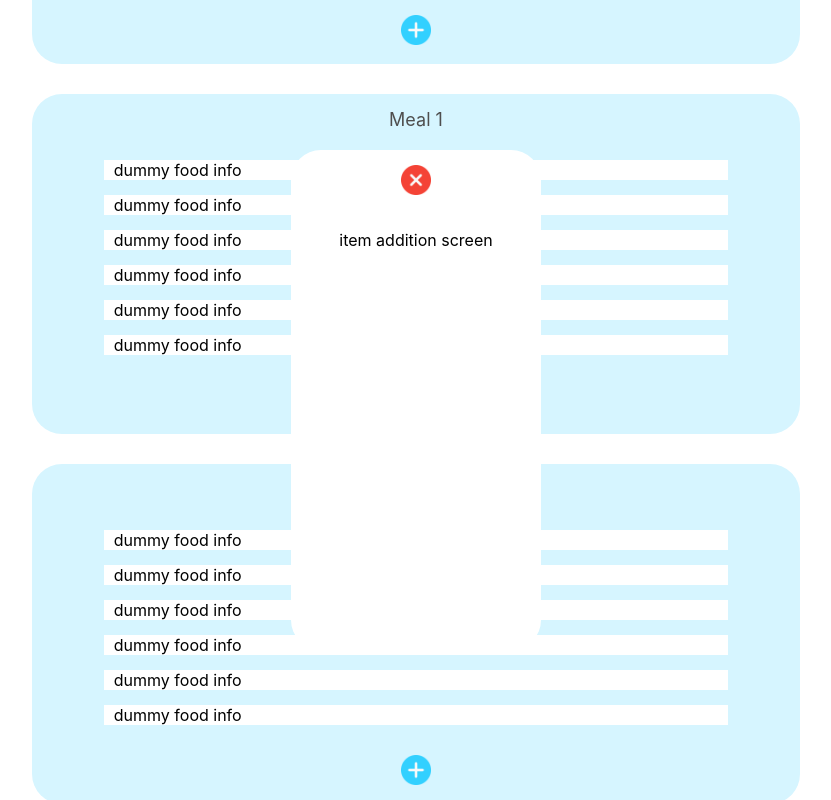
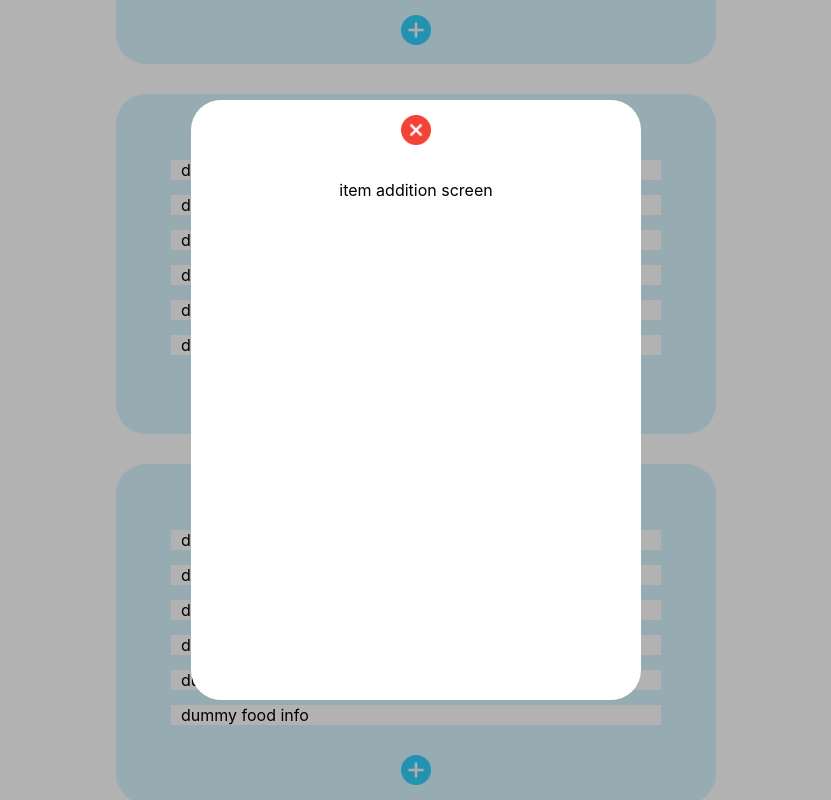
Before and after one commit to emmanuelrocha001/food-tracker, a React (Create React App) app: page / in a window 1280 px wide. Both pictures are taken after a click on the picture 640 px from the left and 1343 px from the top of the page. Shown: the part 943-1743 px from the top of the page, without its empty margins (224-1055 px from the left). Built offline with nearby package versions, Linux system fonts and the light colour scheme.

Commit message:
item selection screen improved

```diff
--- a/src/App.css
+++ b/src/App.css
@@ -1,5 +1,5 @@
 .App {
-  background: green;
+  background: #FEFEFE;
   margin: none;
   padding: none;
   width: 100%;
@@ -10,9 +10,27 @@
   display: block;
   align-items: center;
   justify-content: center;
+
 }
 
+html {
+  margin: none;
+  padding-bottom: -30px;
+  margin-bottom: -30px;
+  background: #FEFEFE;
+}
+
+.LightContainer {
+  background: #FEFEFE;
+}
+.ContainerDark {
+  background: #FEFEFE;
+  filter: brightness(70%);
+}
+
+
 .Header{
+  background: #FEFEFE;
   padding-top: 20px;
   padding-bottom: 20px;
   z-index: 50;
@@ -44,14 +62,25 @@ h1 {
   /* background: red; */
   color: #35CFFF;
   font-size: medium;
+  background: #FEFEFE;
+
 }
 
 .Body {
+  /* background: red; */
+  background: #FEFEFE;
   width: 100%;
   /* background: purple; */
 }
 
+.BodyDark {
+  filter: brightness(0%);
+  background: red;
+}
+
 .DateContainer {
+  background: #FEFEFE;
+
   /* background: red; */
   padding-top: 20px;
   padding-bottom: 70px;
@@ -65,7 +94,7 @@ h1 {
 }
 
 .CurrentDate {
-  min-width: 90px;
+  min-width: 50px;
 
   background: #35CFFF;
   font-size: medium;
@@ -97,13 +126,14 @@ h1 {
 }
 
 .MealContainer{
-  display: inline-block;
+  display: block;
   margin: auto;
 
   align-items: center;
   background: #D6F5FF;
   /* background: #35CFFF; */
-  width: 60%;
+  width: 70%;
+  max-width: 600px;
   /* width: 750px;
   max-width: 750px; */
   /* height: 150px; */
@@ -140,13 +170,17 @@ h1 {
 
 .ItemAdditionScreen {
   /* background: red; */
+  /* background: gray; */
   background: white;
   position: fixed;
   top: 50%;
   left: 50%;
   transform: translate(-50%, -50%);
-  width: 250px;
-  height: 500px;
+  /* background: #D6F5FF; */
+
+  width: 80%;
+  height: 600px;
+  max-width: 450px;
   border-radius: 30px;
 
 }
--- a/src/App.js
+++ b/src/App.js
@@ -82,6 +82,7 @@ function Meal(props){
       <FoodItem />
       <FoodItem />
       <FoodItem />
+
       <img className="AddButton" src={plus} onClick={props.handleItemAddition}></img>
 
     </div>
@@ -98,18 +99,14 @@ function ItemAdditionScreen(props) {
 }
 
 function MealContainer(props){
+
+
     return(
       <div className="Body">
         <Meal handleItemAddition={props.handleItemAddition}/>
         <Meal handleItemAddition={props.handleItemAddition}/>
         <Meal handleItemAddition={props.handleItemAddition}/>
         <Meal handleItemAddition={props.handleItemAddition}/>
-      {props.showItemAddition == true &&
-
-        <ItemAdditionScreen handleItemAdditionScreenExit={props.handleItemAdditionScreenExit}/>
-
-
-      }
 
         </div>
     );
@@ -184,21 +181,48 @@ class App extends React.Component {
 
   render() {
 
-
+    if(this.state.showItemAddition == false) {
       return (
         <div className="App">
+          <div className="LightContainer">
             <div className="Header">
               <h1>FoodTracker</h1>
               <img className="Logo" src={logo}></img>
             </div>
             <Greeting userName="Emmanuel"/>
-
             <DatePicker currentDate={this.state.selectedDate} handleDateChange={this.handleDateChange} handleDateIncrement={this.handleDateIncrement} handleDateDecrement={this.handleDateDecrement}/>
             <MealContainer handleItemAdditionScreenExit={this.handleItemAdditionScreenExit} handleItemAddition={this.handleItemAddition} showItemAddition={this.state.showItemAddition}/>
+            </div>
 
+          {this.state.showItemAddition == true &&
+            <ItemAdditionScreen handleItemAdditionScreenExit={this.handleItemAdditionScreenExit}/>
+          }
 
         </div>
         );
+    } else {
+
+      return (
+        <div className="App">
+          <div className="ContainerDark">
+            <div className="Header">
+              <h1>FoodTracker</h1>
+              <img className="Logo" src={logo}></img>
+            </div>
+            <Greeting userName="Emmanuel"/>
+            <DatePicker currentDate={this.state.selectedDate} handleDateChange={this.handleDateChange} handleDateIncrement={this.handleDateIncrement} handleDateDecrement={this.handleDateDecrement}/>
+            <MealContainer handleItemAdditionScreenExit={this.handleItemAdditionScreenExit} handleItemAddition={this.handleItemAddition} showItemAddition={this.state.showItemAddition}/>
+            </div>
+
+          {this.state.showItemAddition == true &&
+            <ItemAdditionScreen handleItemAdditionScreenExit={this.handleItemAdditionScreenExit}/>
+          }
+
+        </div>
+        );
+
+    }
+
 
 
 
```
Lines whose indentation alone changed are shown as unchanged.
